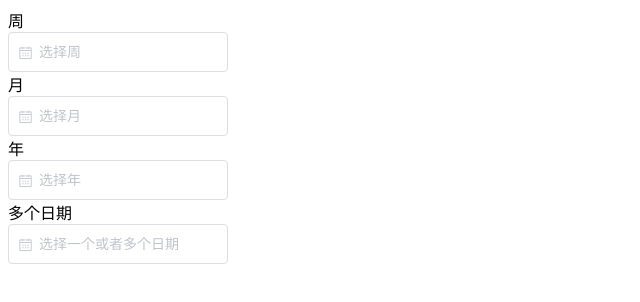
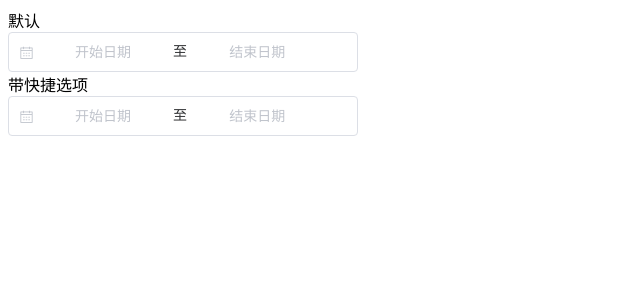
Before and after one commit to kingyeahwei/element_learning, a Vue app: page / in a window 1280 px wide. Shown: the top 302 px of the page, without its empty margins (0-640 px from the left). Built offline with nearby package versions, Linux system fonts and the light colour scheme.

Commit message:
datepicker 选择日期范围

```diff
--- a/src/App.vue
+++ b/src/App.vue
@@ -1,36 +1,26 @@
 <template>
   <div id="app">
     <div class="block">
-      <span>周</span><br>
+      <span>默认</span><br>
       <el-date-picker
         v-model="value1"
-        type="week"
-        format="yyyy 年 WW 周"
-        placeholder="选择周"
+        type="daterange"
+        range-separator="至"
+        start-placeholder="开始日期"
+        end-placeholder="结束日期"
       ></el-date-picker>
     </div>
     <div class="block">
-      <span>月</span><br>
+      <span>带快捷选项</span><br>
       <el-date-picker
         v-model="value2"
-        type="month"
-        placeholder="选择月"
-      ></el-date-picker>
-    </div>
-    <div class="block">
-      <span>年</span><br>
-      <el-date-picker
-        v-model="value3"
-        type="year"
-        placeholder="选择年"
-      ></el-date-picker>
-    </div>
-    <div class="block">
-      <span>多个日期</span><br>
-      <el-date-picker
-        type="dates"
-        v-model="value4"
-        placeholder="选择一个或者多个日期"
+        type="daterange"
+        align="right"
+        unlink-panels
+        range-separator="至"
+        start-placeholder="开始日期"
+        end-placeholder="结束日期"
+        :picker-options="pickerOptions"
       ></el-date-picker>
     </div>
   </div>
@@ -42,11 +32,40 @@
     name: "app",
     data() {
       return {
-        value1: "",
-        value2: "",
-        value3: "",
-        value4: []
-      }
+        pickerOptions: {
+          shortcuts: [
+            {
+              text: '最近一周',
+              onClick(picker) {
+                const end = new Date();
+                const start = new Date();
+                start.setTime(start.getTime() - 3600 * 1000 * 24 * 7);
+                picker.$emit('pick', [start, end]);
+              }
+            },
+            {
+              text: '最近一个月',
+              onClick(picker) {
+                const end = new Date();
+                const start = new Date();
+                start.setTime(start.getTime() - 3600 * 1000 * 24 * 30);
+                picker.$emit('pick', [start, end]);
+              }
+            },
+            {
+              text: '最近三个月',
+              onClick(picker) {
+                const end = new Date();
+                const start = new Date();
+                start.setTime(start.getTime() - 3600 * 1000 * 24 * 90);
+                picker.$emit('pick', [start, end]);
+              }
+            }
+          ]
+        },
+        value1: '',
+        value2: ''
+      };
     },
     methods: {}
   };
```
